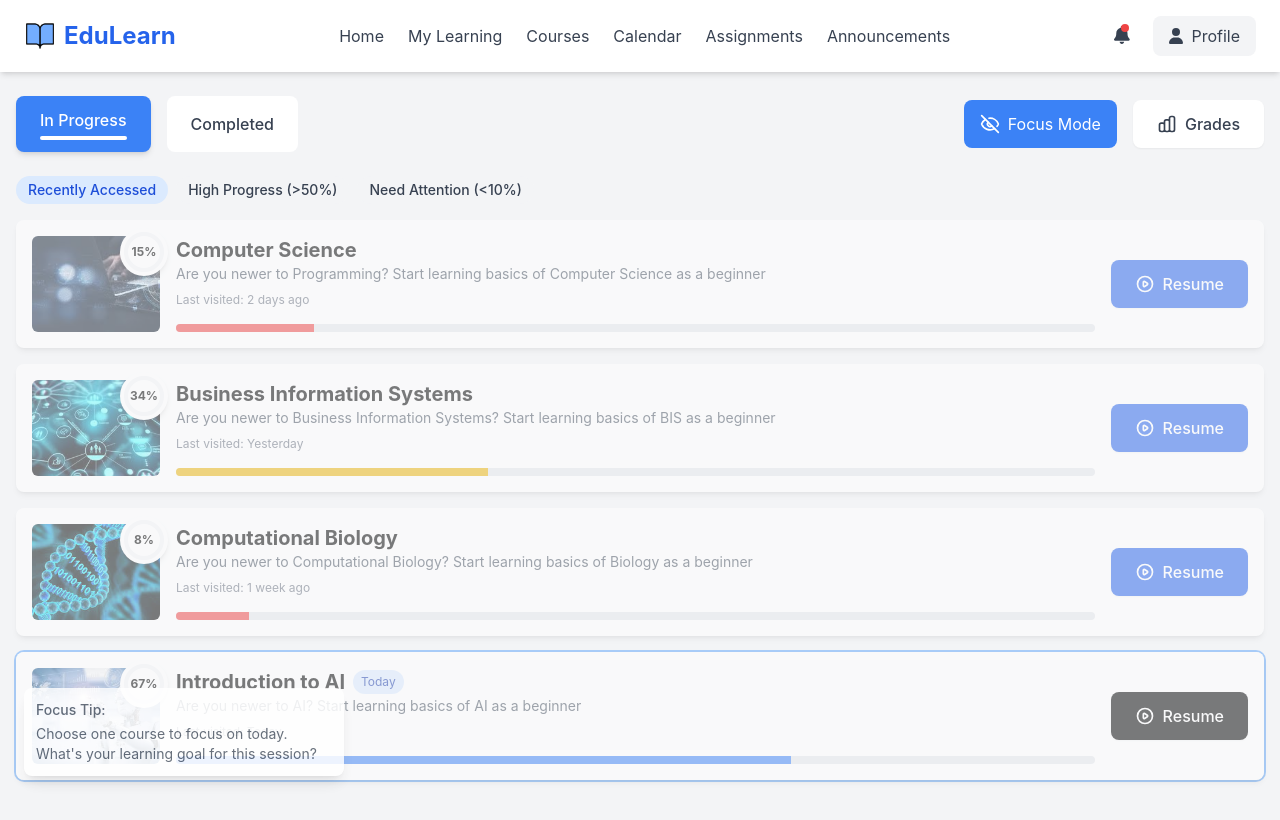
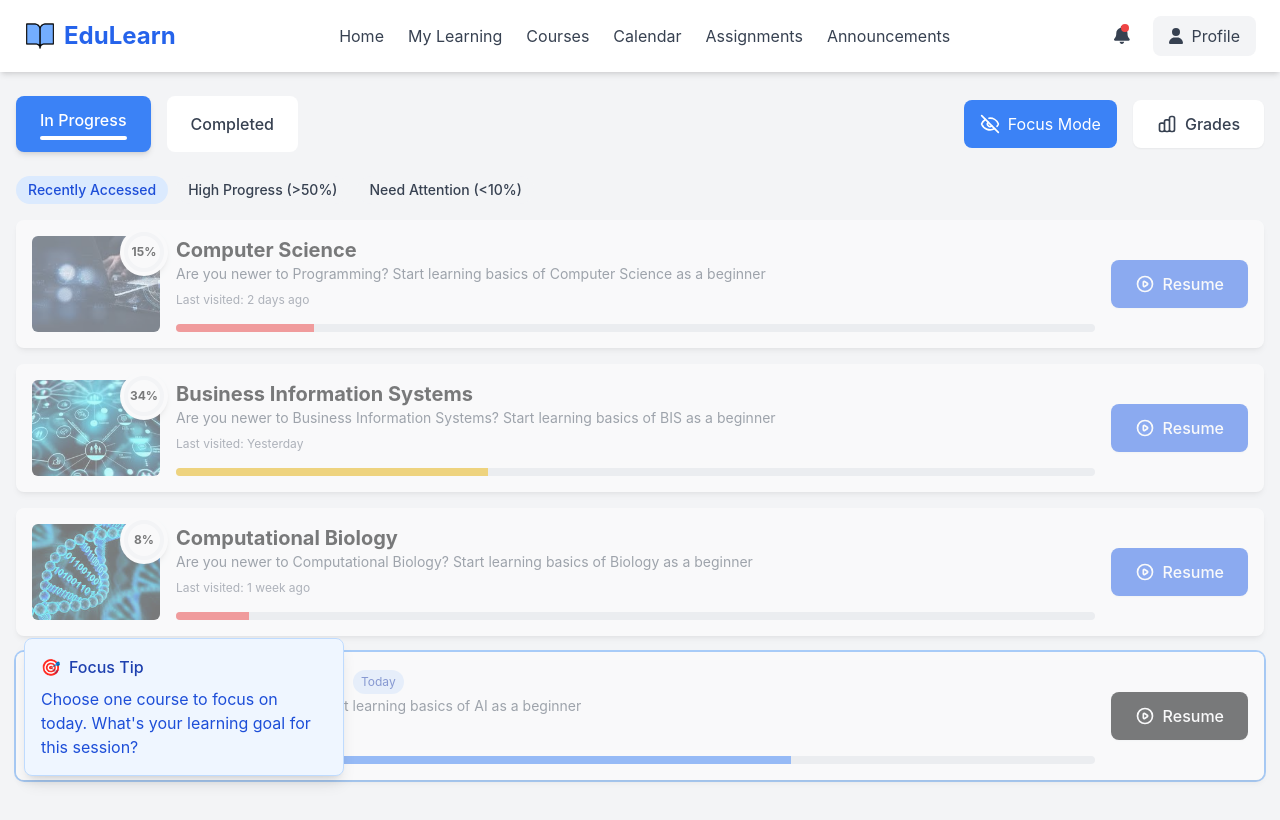
Before and after one commit to michellenikeetha/manual_adhd_lms, a React (Create React App) app: page /my-learning in a window 1280 px wide. Both pictures are taken after a click on the button "Normal Mode". Built offline with nearby package versions, Linux system fonts and the light colour scheme.

Commit message:
focys tip

```diff
--- a/src/components/MyCourseCard.jsx
+++ b/src/components/MyCourseCard.jsx
@@ -24,7 +24,6 @@ const MyCourseCard = ({
     }
   };
 
-  // Get color based on progress
   const getProgressColor = () => {
     if (progress < 25) return 'bg-red-500';
     if (progress < 50) return 'bg-yellow-500';
--- a/src/components/MyLearningPage.jsx
+++ b/src/components/MyLearningPage.jsx
@@ -267,7 +267,7 @@ const MyLearning = () => {
         </motion.div>
       </main>
 
-      {focusMode && (
+      {/* {focusMode && (
         <motion.div
           initial={{ opacity: 0 }}
           animate={{
@@ -281,7 +281,29 @@ const MyLearning = () => {
             Choose one course to focus on today. What's your learning goal for this session?
           </div>
         </motion.div>
+      )} */}
+
+      {focusMode && (
+        <motion.div
+          initial={{ opacity: 0 }}
+          animate={{ opacity: 1 }}
+          className="fixed bottom-6 left-6 p-4 bg-blue-50 rounded-lg border border-blue-200 shadow-lg max-w-xs"
+        >
+          <h3 className="font-medium text-blue-800 mb-2 flex items-center gap-2">
+            <motion.span
+              animate={{ rotate: [0, 15, 0, -15, 0] }}
+              transition={{ repeat: Infinity, duration: 2, delay: 1 }}
+            >
+              🎯
+            </motion.span>
+            Focus Tip
+          </h3>
+          <p className="text-blue-700">
+            Choose one course to focus on today. What's your learning goal for this session?
+          </p>
+        </motion.div>
       )}
+
     </div>
   );
 };
```
